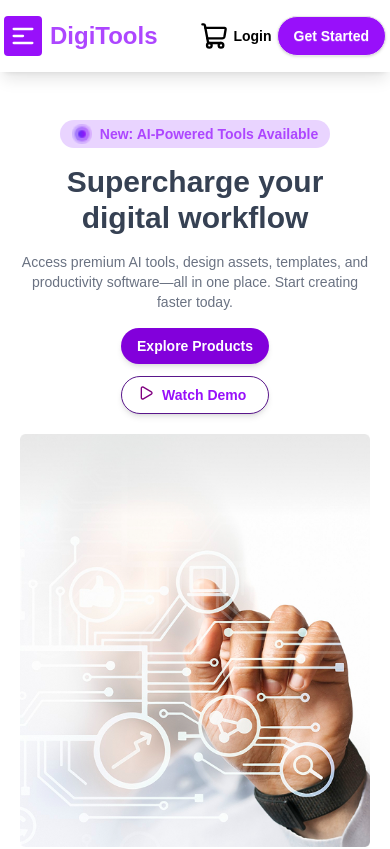
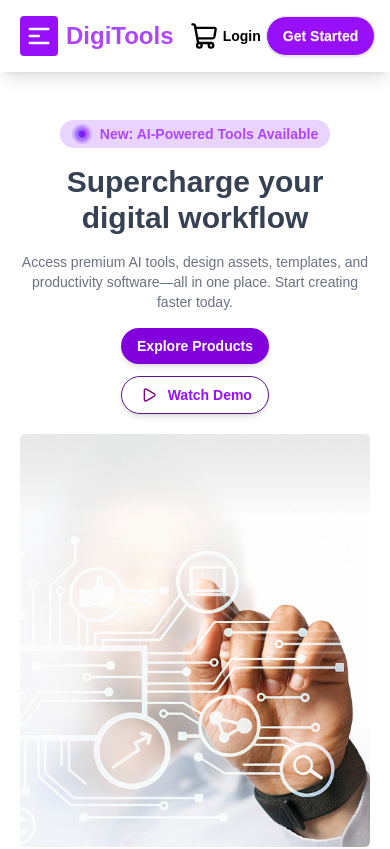
Before and after one commit to zunaed0314/B13-A06, a React (Vite) app: page / in a window 390 px wide. Shown: the top 849 px of the page. Built offline with nearby package versions, Linux system fonts and the light colour scheme.

Commit message:
responsiveness issue fixed

```diff
--- a/src/Components/Footer/Footer.jsx
+++ b/src/Components/Footer/Footer.jsx
@@ -4,7 +4,7 @@ import { FaXTwitter } from 'react-icons/fa6';
 
 const Footer = () => {
     return (
-        <footer className="bg-[#0B1220] text-gray-300 px-4 sm:px-6 md:px-8 py-8 sm:py-10 md:py-12">
+        <footer className="bg-[#0B1220] text-gray-300 px-4 sm:px-6 md:px-25 py-8 sm:py-10 md:py-12">
             <div className="mx-auto grid grid-cols-2 sm:grid-cols-2 md:grid-cols-5 gap-6 sm:gap-8">
                 <div className="sm:col-span-2 md:col-span-1 flex flex-col justify-center ">
                     <h3 className="text-white text-md sm:text-xl font-semibold mb-2">DigiTools</h3>
--- a/src/Components/Hero/Hero.jsx
+++ b/src/Components/Hero/Hero.jsx
@@ -1,13 +1,10 @@
 import { Play } from 'lucide-react';
 import React from 'react';
-import { ToastContainer, toast } from 'react-toastify';
-import 'react-toastify/dist/ReactToastify.css';
 
 const Hero = () => {
 
-    const notify = () => toast("WOW SO EASY!")
     return (
-        <div className='px-5 sm:px-13 md:px-17 lg:px-20 grid grid-cols-1 lg:grid-cols-2 pt-30 lg:pt-35 pb-10 gap-5'>
+        <div className='px-5 sm:px-13 md:px-17 lg:px-20 grid grid-cols-1 lg:grid-cols-2 pt-30 lg:pt-25 pb-10 gap-5'>
             <div className='flex flex-col gap-4 justify-center items-center lg:items-start'>
                 <div className='bg-purple-200 gap-2 flex rounded-full px-3 py-1 w-fit'>
                     <img src="assets/group-5.png" className='w-5 h-5 sm:w-6 sm:h-6' alt="" />
@@ -22,9 +19,9 @@ const Hero = () => {
                     <button className="bg-purple-700 cursor-pointer shadow-md rounded-full text-sm text-white md:text-lg lg:text-xl py-2 sm:py-3 md:py-4 px-4 sm:px-6 font-bold hover:bg-white hover:text-black hover:border hover:border-purple-700">
                         Explore Products
                     </button>
-                    <button className='rounded-full cursor-pointer shadow-md border border-purple-900 py-2 sm:py-3 md:py-4 px-4 sm:px-6 bg-white text-purple-600 font-bold hover:bg-white hover:text-black text-sm sm:text-base md:text-lg lg:text-xl flex gap-2'>
-                        <Play color='purple' className='w-4 h-4 sm:w-5 sm:h-5' />
-                        Watch Demo
+                    <button className=' rounded-full cursor-pointer shadow-md border border-purple-900 py-2 sm:py-3 md:py-4 px-4 sm:px-6 bg-white text-purple-600 font-bold hover:bg-white hover:text-black text-sm sm:text-base md:text-lg lg:text-xl flex gap-2'>
+                        <Play color='purple' className='w-4 sm:w-8 h-4 sm:h-8 mx-auto my-auto' />
+                        <span>Watch Demo</span>
                     </button>
                 </div>
             </div>
--- a/src/Components/Navbar/Nav.jsx
+++ b/src/Components/Navbar/Nav.jsx
@@ -3,7 +3,7 @@ import React from 'react';
 
 const Nav = ({ cartCount }) => {
     return (
-        <div className='px-1 sm:px-13 md:px-17 lg:px-20 py-4 flex justify-between items-center shadow-lg min-w-screen bg-white fixed z-20'>
+        <div className='px-5 sm:px-13 md:px-17 lg:px-20 py-4 flex justify-between items-center shadow-lg min-w-screen bg-white fixed z-20'>
             <div className="navbar-start flex  items-center gap-2 ">
                 <div className="dropdown">
                     <div tabIndex={0} role="button" className="btn btn-ghost lg:hidden bg-purple-600 p-1">
```
